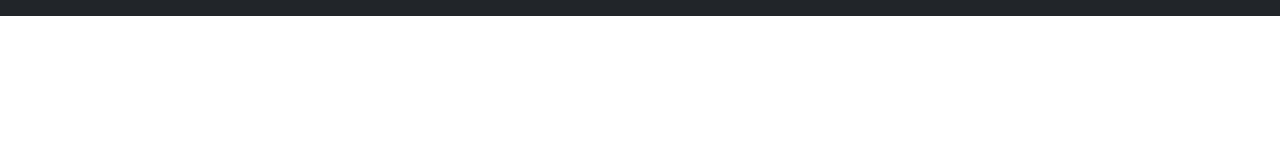
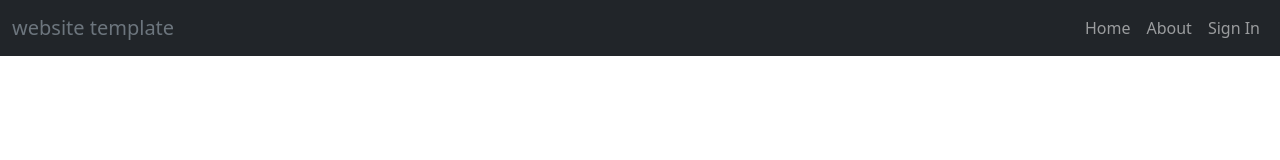
Before and after one commit to JoeDDenn/Internet-tech-Course-project, a plain HTML site: page front_end/index.html in a window 1280 px wide. Drawn offline with nearby package versions, Linux system fonts and the light colour scheme.

Commit message:
nav bar update

```diff
--- a/front_end/index.html
+++ b/front_end/index.html
@@ -1,26 +1,41 @@
 <!DOCTYPE html>
 <html lang="en">
+
 <head>
     <meta charset="UTF-8">
     <meta http-equiv="X-UA-Compatible" content="IE=edge">
     <meta name="viewport" content="width=device-width, initial-scale=1.0">
     <title>Document</title>
-    <link href="https://cdn.jsdelivr.net/npm/bootstrap@5.0.2/dist/css/bootstrap.min.css" rel="stylesheet" integrity="sha384-EVSTQN3/azprG1Anm3QDgpJLIm9Nao0Yz1ztcQTwFspd3yD65VohhpuuCOmLASjC" crossorigin="anonymous">
+    <link href="https://cdn.jsdelivr.net/npm/bootstrap@5.0.2/dist/css/bootstrap.min.css" rel="stylesheet"
+        integrity="sha384-EVSTQN3/azprG1Anm3QDgpJLIm9Nao0Yz1ztcQTwFspd3yD65VohhpuuCOmLASjC" crossorigin="anonymous">
 
 
 </head>
+
 <body>
 
-<nav class="navbar navbar-expand-lg navbar-dark bg-dark " >
-    <div class="container-fluid" >
+    <nav class="navbar navbar-expand-lg navbar-dark bg-dark ">
+        <div class="container-fluid">
+            <a class="navbar-brand text-secondary" href="#">website template</a>
+            <ul class="navbar-nav">
+                <li class="nav-item">
+                    <a class="nav-link" href="#">Home</a>
+                </li>
+                <li class="nav-item">
+                    <a class="nav-link" href="#">About</a>
+                </li>
+                <li class="nav-item">
+                    <a class="nav-link" href="#">Sign In</a>
+                </li>
+            </ul>
+        </div>
+    </nav>
 
 
 
-</div>
-</nav>
+    <script src="https://cdn.jsdelivr.net/npm/bootstrap@5.0.2/dist/js/bootstrap.bundle.min.js"
+        integrity="sha384-MrcW6ZMFYlzcLA8Nl+NtUVF0sA7MsXsP1UyJoMp4YLEuNSfAP+JcXn/tWtIaxVXM"
+        crossorigin="anonymous"></script>
+</body>
 
-
-
-<script src="https://cdn.jsdelivr.net/npm/bootstrap@5.0.2/dist/js/bootstrap.bundle.min.js" integrity="sha384-MrcW6ZMFYlzcLA8Nl+NtUVF0sA7MsXsP1UyJoMp4YLEuNSfAP+JcXn/tWtIaxVXM" crossorigin="anonymous"></script>
-</body>
 </html>
```
